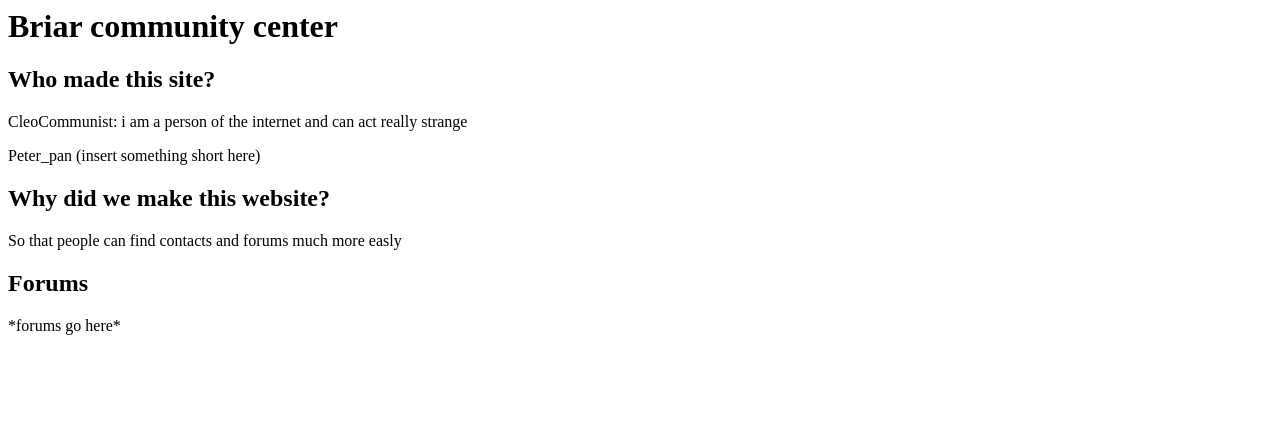
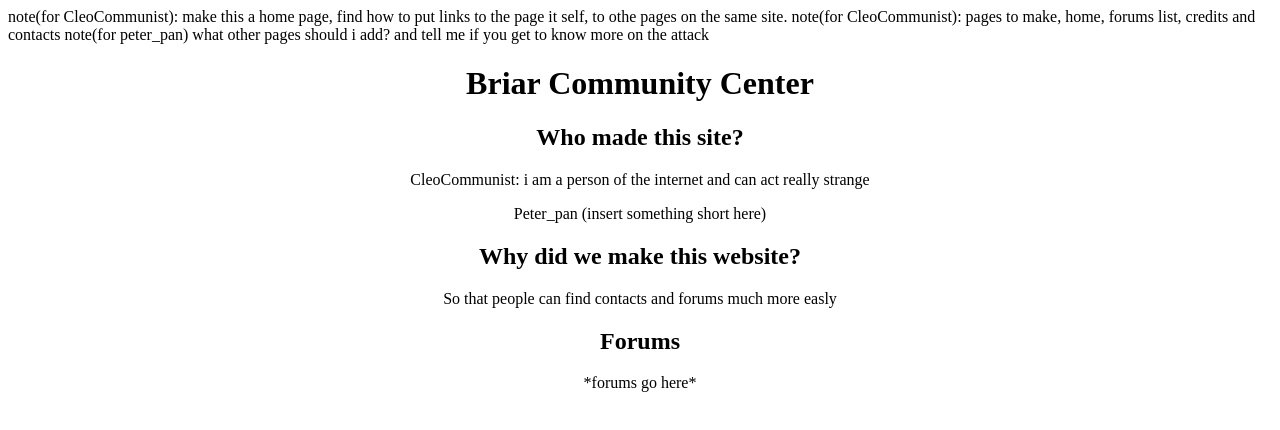
Before and after one commit to CleoCommunist/BriarCommunity, a plain HTML site: page index.html in a window 1280 px wide. Drawn offline with Linux system fonts and the light colour scheme.

Commit message:
centered screen and added notes

```diff
--- a/index.html
+++ b/index.html
@@ -1,6 +1,19 @@
+note(for CleoCommunist): make this a home page, find how to put links to the page it self, to othe pages on the same site.
+note(for CleoCommunist): pages to make, home, forums list, credits and contacts
+note(for peter_pan) what other pages should i add? and tell me if you get to know more on the attack
+
+
 <html>
+    <head>
+        <style>
+        h1 {text-align: center;}
+        h2{text-align: center;}
+        p {text-align: center;}
+        </style>
+    </head>
+
     <h1>
-        Briar community center
+        Briar Community Center
     </h1>
     <body>
         <h2>
```
